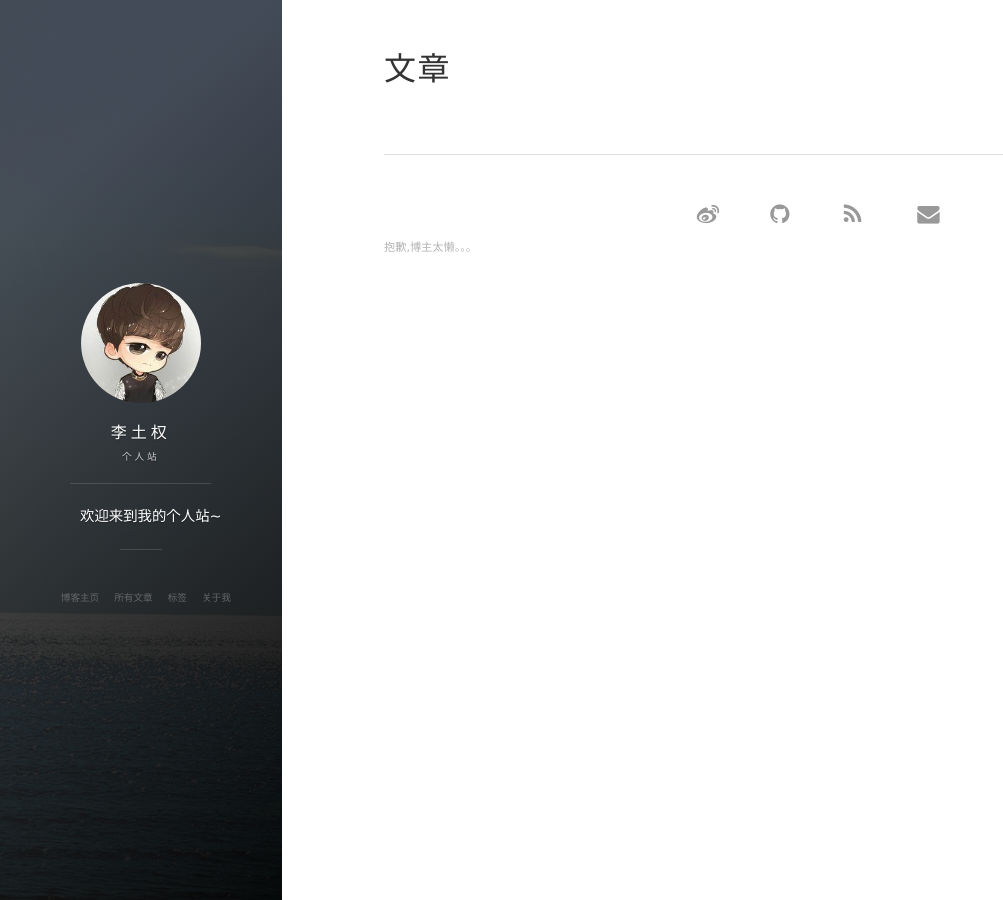
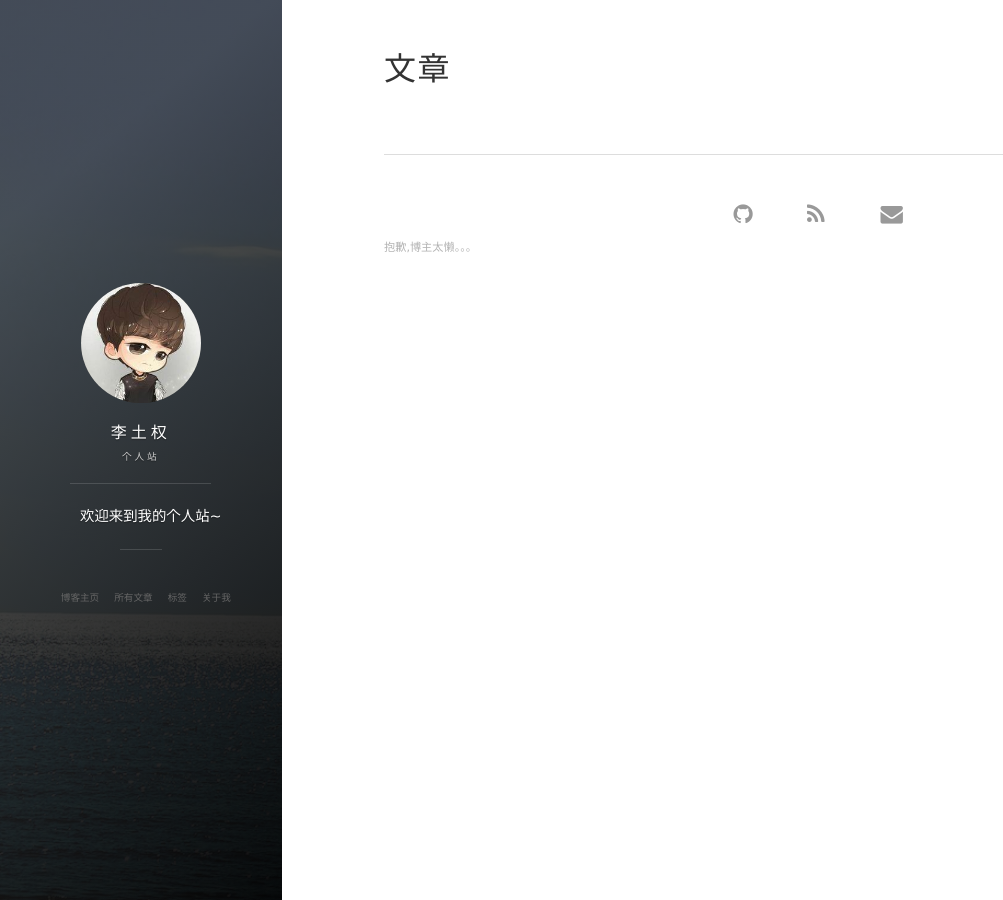
Before and after one commit to lituquan/lituquan.github.io, a Jekyll site: the page built from archive.html, in a window 1280 px wide. Shown: the whole page, without its empty margins (0-1003 px from the left). Built offline with Jekyll 4.4.1, drawn with Linux system fonts in a browser that asks for light colours; nearby versions of some CDN libraries; comment, search, counter and statistics services are not loaded.

Commit message:
Update footer.html

```diff
--- a/_includes/footer.html
+++ b/_includes/footer.html
@@ -3,16 +3,6 @@
         <div class = "footer_div">
         <nav class="cover-navigation navigation--social">
           <ul class="navigation">
-
-          {% if site.social.weibo %}
-          <!-- Weibo -->
-          <li class="navigation__item_social">
-            <a href="http://weibo.com/{{site.social.weibo}}" title="@{{site.social.weibo}} 的微博" target="_blank">
-              <i class='social fa fa-weibo fa-2x'></i>
-              <span class="label">Weibo</span>
-            </a>
-          </li>
-          {% endif %}
 
           {% if site.social.github %}
           <!-- Github -->
@@ -20,26 +10,6 @@
             <a href="https://github.com/{{site.social.github}}" title="@{{site.social.github}} 的 Github" target="_blank">
               <i class='social fa fa-github fa-2x'></i>
               <span class="label">Github</span>
-            </a>
-          </li>
-          {% endif %}
-
-          {% if site.social.twitter %}
-          <!-- Twitter -->
-          <li class="navigation__item_social">
-            <a href="http://twitter.com/{{site.social.twitter}}" title="@{{site.social.twitter}}" target="_blank">
-              <i class='social fa fa-twitter fa-2x'></i>
-              <span class="label">Twitter</span>
-            </a>
-          </li>
-          {% endif %}
-
-          {% if site.social.gplus %}
-          <!-- Google Plus -->
-          <li class="navigation__item_social">
-            <a href="https://plus.google.com/{{site.social.gplus}}" rel="author" title="Google+" target="_blank">
-              <i class='social fa fa-google-plus-square fa-2x'></i>
-              <span class="label">Google Plus</span>
             </a>
           </li>
           {% endif %}
```
